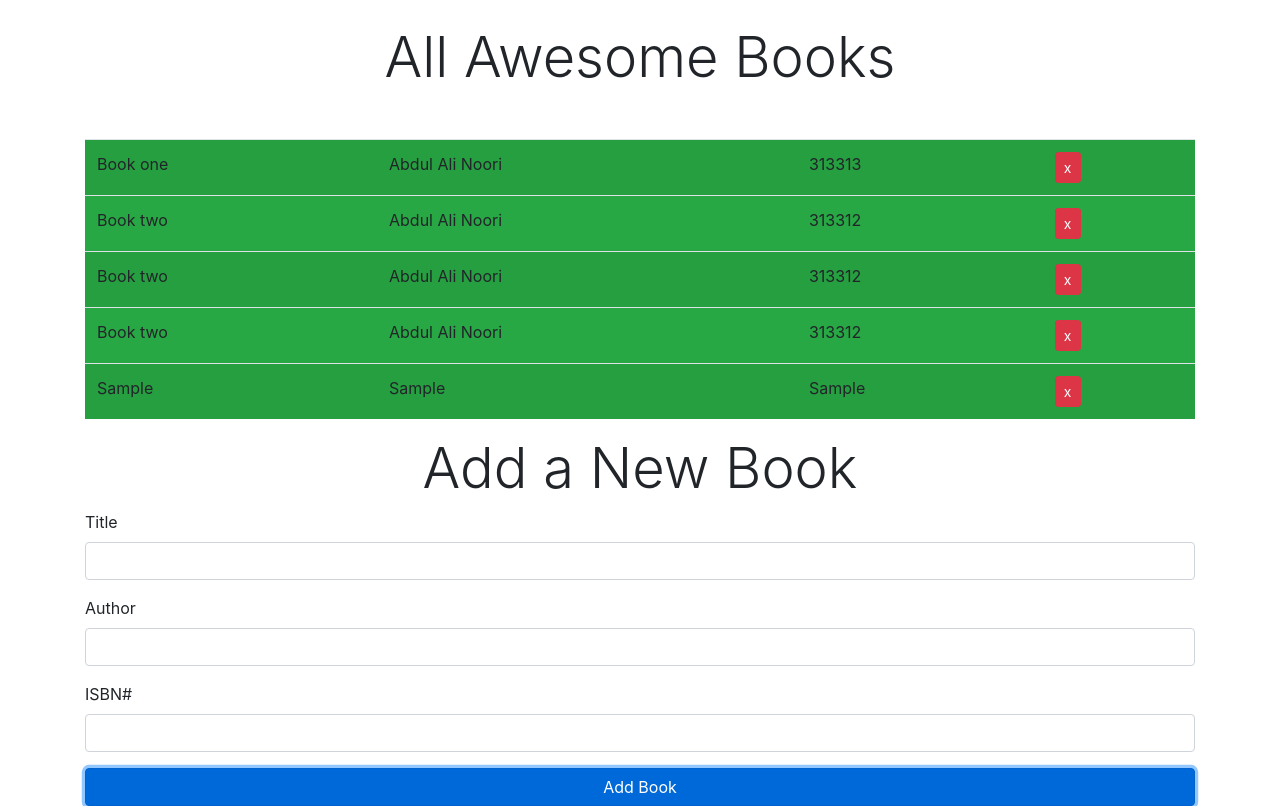
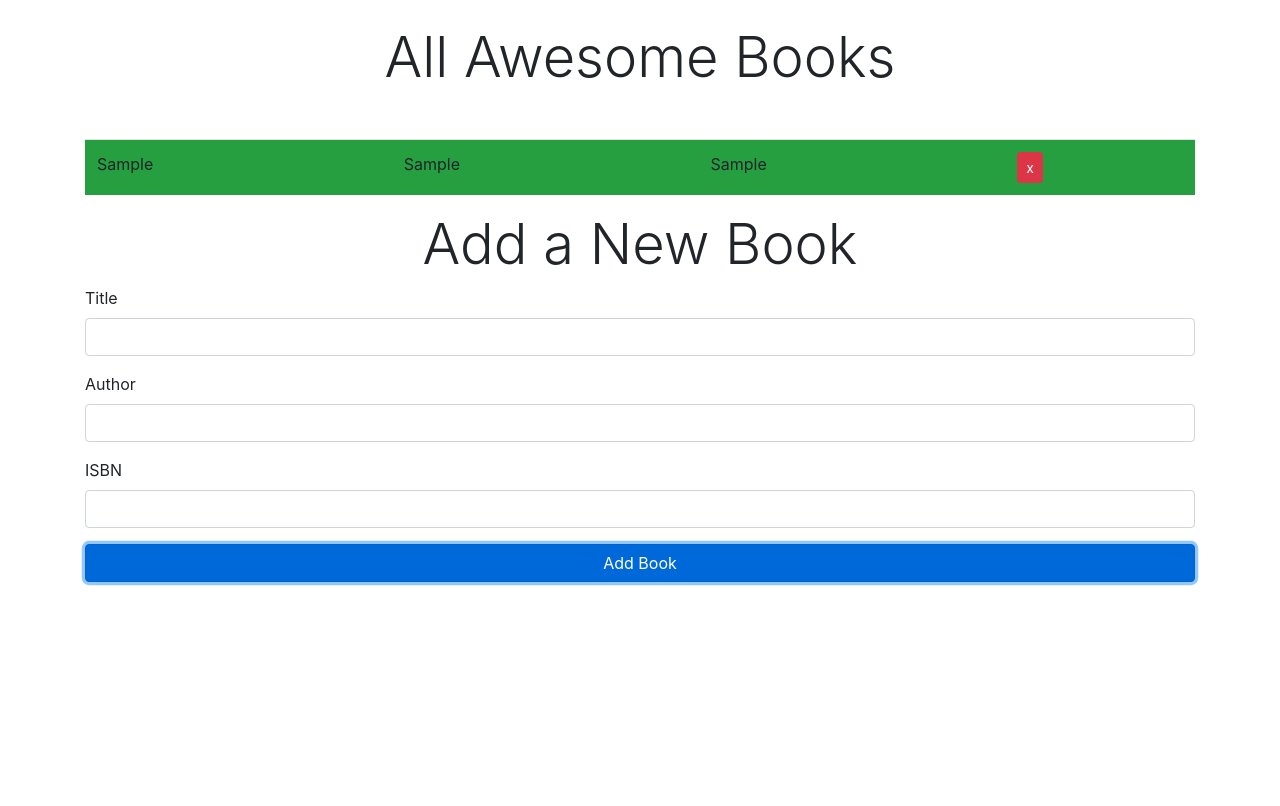
Before and after one commit to ab-noori/Awesome-Books, a plain HTML site: page index.html in a window 1280 px wide. Both pictures are taken after typing "Sample", "Sample", "Sample" into the empty fields and a click on the input "Add Book". Drawn offline with nearby package versions, Linux system fonts and the light colour scheme.

Commit message:
Add and Remove Data to and from localStorage.

```diff
--- a/class-scripts.js
+++ b/class-scripts.js
@@ -11,30 +11,7 @@ class Book {
 
 class UI {
     static displayBooks(){
-        const storedBooks = [
-            {
-              title: 'Book one',
-              author: 'Abdul Ali Noori',
-              isbn: '313313'
-            },
-            {
-              title: 'Book two',
-              author: 'Abdul Ali Noori',
-              isbn: '313312'
-            },
-            {
-              title: 'Book two',
-              author: 'Abdul Ali Noori',
-              isbn: '313312'
-            },
-            {
-              title: 'Book two',
-              author: 'Abdul Ali Noori',
-              isbn: '313312'
-            },
-        ];
-
-        const books = storedBooks;
+        const books = Store.getBooks();
 
         books.forEach((book) => UI.addBookToList(book));
     }
@@ -69,6 +46,37 @@ class UI {
 
 // Store Class: Handle Storage
 
+class Store {
+  static getBooks(){
+    let books;
+    if (localStorage.getItem('books') === null){
+      books = [];
+    } else {
+      books = JSON.parse(localStorage.getItem('books'));
+    }
+
+    return books;
+  }
+
+  static addBook(book){
+    const books = Store.getBooks();
+    books.push(book);
+    localStorage.setItem('books', JSON.stringify(books));
+  }
+
+  static removeBook(isbn){
+    const books = Store.getBooks();
+
+    books.forEach((book, index) => {
+      if (book.isbn === isbn){
+        books.splice(index, 1);
+      }
+    });
+
+    localStorage.setItem('books', JSON.stringify(books));
+  }
+}
+
 // Event: Display Books
 document.addEventListener('DOMContentLoaded', UI.displayBooks);
 
@@ -83,17 +91,31 @@ document.querySelector('#book-form').addEventListener('submit', (e) => {
   const author = document.querySelector('#author').value;
   const isbn = document.querySelector('#isbn').value;
 
+  // valitdate empty form
+  if (title === '' || author === '' || isbn === ''){
+    alert('Please fill in all fields!');
+  } else {
     // making object of Book class
     const book = new Book(title, author, isbn);
 
     // add book to UI
     UI.addBookToList(book);
 
+    // add book to store
+    Store.addBook(book);
+
     // clear fields
     UI.clearFields();
+  }
+
 });
 
 // Event: Delete a book
 document.querySelector('#book-list').addEventListener('click', (e) => {
+
+  // remove book from UI
   UI.deleteBook(e.target);
+
+  // remove book from Store
+  Store.removeBook(e.target.parentElement.previousElementSibling.textContent);
 });
--- a/index.html
+++ b/index.html
@@ -40,7 +40,7 @@
                     <input type="text" id="author" class="form-control">
                 </div>
                 <div class="form-group">
-                    <label for="isbn">ISBN#</label>
+                    <label for="isbn">ISBN</label>
                     <input type="text" id="isbn" class="form-control">
                 </div>
                 <input type="submit" value="Add Book" class="btn btn-primary btn-block">
```
Lines whose indentation alone changed are shown as unchanged.
